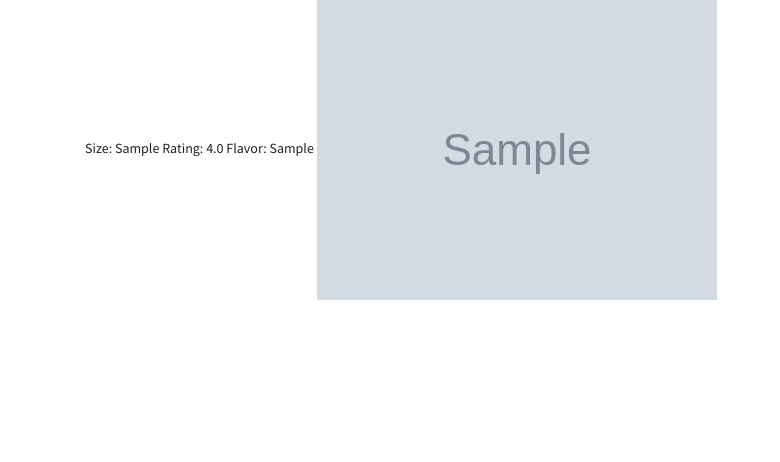
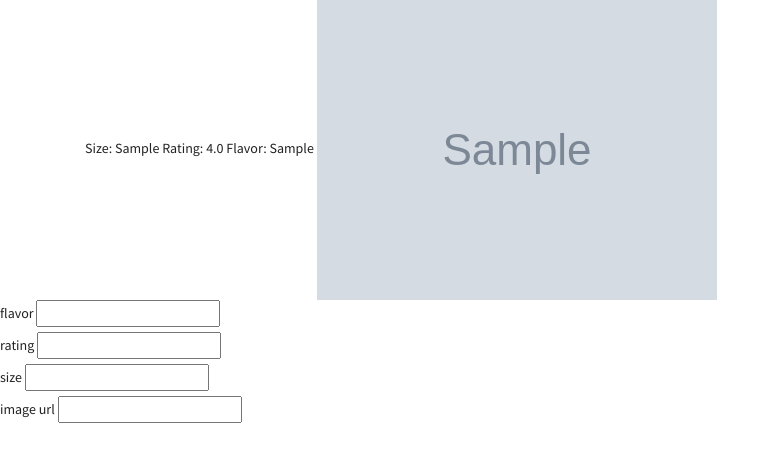
Before and after one commit to SevenSinz/cupcakes, a Flask app: page / in a window 1280 px wide. Shown: the top 462 px of the page, without its empty margins (0-780 px from the left). Run offline with Flask 2, Linux system fonts and the light colour scheme; tables that the repository leaves empty hold one stand-in row (values such as "Sample post"); grey boxes marked "Sample" are stand-in pictures; some libraries are stand-ins or nearby versions.

Commit message:
add form to index.html

```diff
--- a/templates/index.html
+++ b/templates/index.html
@@ -20,5 +20,27 @@
         </div>
         {% endfor %}
     </div>
+    <form action="#" method="POST">
+        <div>
+            <label for="flavor">flavor</label>
+            <input type="text" name="" id="">
+        </div>
+        <div>
+            <label for="rating">rating</label>
+            <input type="text" name="" id="">
+        </div>
+        <div>
+            <label for="size">size</label>
+            <input type="text" name="" id="">
+        </div>
+        <div>
+            <label for="img">image url</label>
+            <input type="text" name="" id="">
+        </div>
+    </form>
 </body>
+<script src="https://code.jquery.com/jquery-3.3.1.js"
+       integrity="sha256-2Kok7MbOyxpgUVvAk/HJ2jigOSYS2auK4Pfzbm7uH60="
+       crossorigin="anonymous"></script>
+<script src="/static/cupcakes.js"></script>
 </html>
```
Also changed, not shown: static/cupcakes.js (added).
